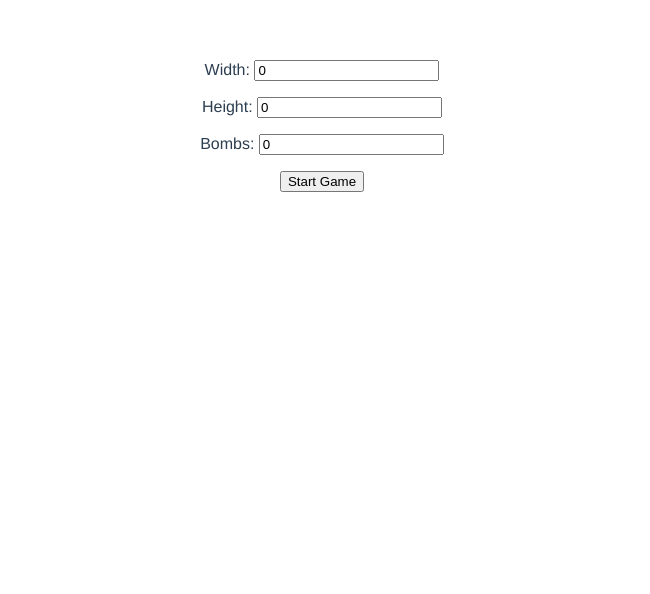
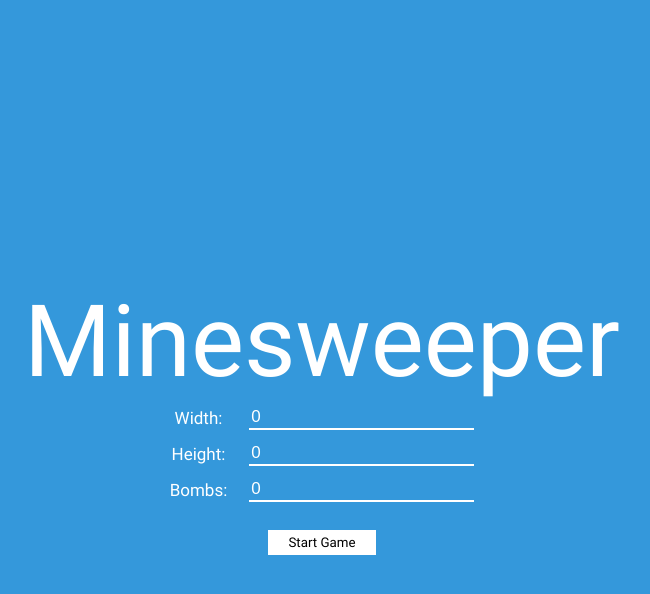
Before and after one commit to J3Productions/EECS448-1-Minesweeper, a Vue app: page / in a window 1280 px wide. Shown: the top 594 px of the page, without its empty margins (318-968 px from the left). Built offline with nearby package versions, Linux system fonts and the light colour scheme.

Commit message:
Made input page look okay

```diff
--- a/src/App.vue
+++ b/src/App.vue
@@ -17,12 +17,13 @@ export default class App extends Vue {}
 </script>
 
 <style>
+@import './assets/roboto.css';
+body {
+  background-color: #3498db;
+  color: white;
+  font-family: 'Roboto', sans-serif;
+}
 #app {
-  font-family: 'Avenir', Helvetica, Arial, sans-serif;
-  -webkit-font-smoothing: antialiased;
-  -moz-osx-font-smoothing: grayscale;
   text-align: center;
-  color: #2c3e50;
-  margin-top: 60px;
 }
 </style>
--- /dev/null
+++ b/src/assets/roboto.css
@@ -0,0 +1,56 @@
+/* cyrillic-ext */
+@font-face {
+  font-family: 'Roboto';
+  font-style: normal;
+  font-weight: 400;
+  src: local('Roboto'), local('Roboto-Regular'), url(https://fonts.gstatic.com/s/roboto/v18/KFOmCnqEu92Fr1Mu72xKOzY.woff2) format('woff2');
+  unicode-range: U+0460-052F, U+1C80-1C88, U+20B4, U+2DE0-2DFF, U+A640-A69F, U+FE2E-FE2F;
+}
+/* cyrillic */
+@font-face {
+  font-family: 'Roboto';
+  font-style: normal;
+  font-weight: 400;
+  src: local('Roboto'), local('Roboto-Regular'), url(https://fonts.gstatic.com/s/roboto/v18/KFOmCnqEu92Fr1Mu5mxKOzY.woff2) format('woff2');
+  unicode-range: U+0400-045F, U+0490-0491, U+04B0-04B1, U+2116;
+}
+/* greek-ext */
+@font-face {
+  font-family: 'Roboto';
+  font-style: normal;
+  font-weight: 400;
+  src: local('Roboto'), local('Roboto-Regular'), url(https://fonts.gstatic.com/s/roboto/v18/KFOmCnqEu92Fr1Mu7mxKOzY.woff2) format('woff2');
+  unicode-range: U+1F00-1FFF;
+}
+/* greek */
+@font-face {
+  font-family: 'Roboto';
+  font-style: normal;
+  font-weight: 400;
+  src: local('Roboto'), local('Roboto-Regular'), url(https://fonts.gstatic.com/s/roboto/v18/KFOmCnqEu92Fr1Mu4WxKOzY.woff2) format('woff2');
+  unicode-range: U+0370-03FF;
+}
+/* vietnamese */
+@font-face {
+  font-family: 'Roboto';
+  font-style: normal;
+  font-weight: 400;
+  src: local('Roboto'), local('Roboto-Regular'), url(https://fonts.gstatic.com/s/roboto/v18/KFOmCnqEu92Fr1Mu7WxKOzY.woff2) format('woff2');
+  unicode-range: U+0102-0103, U+0110-0111, U+1EA0-1EF9, U+20AB;
+}
+/* latin-ext */
+@font-face {
+  font-family: 'Roboto';
+  font-style: normal;
+  font-weight: 400;
+  src: local('Roboto'), local('Roboto-Regular'), url(https://fonts.gstatic.com/s/roboto/v18/KFOmCnqEu92Fr1Mu7GxKOzY.woff2) format('woff2');
+  unicode-range: U+0100-024F, U+0259, U+1E00-1EFF, U+2020, U+20A0-20AB, U+20AD-20CF, U+2113, U+2C60-2C7F, U+A720-A7FF;
+}
+/* latin */
+@font-face {
+  font-family: 'Roboto';
+  font-style: normal;
+  font-weight: 400;
+  src: local('Roboto'), local('Roboto-Regular'), url(https://fonts.gstatic.com/s/roboto/v18/KFOmCnqEu92Fr1Mu4mxK.woff2) format('woff2');
+  unicode-range: U+0000-00FF, U+0131, U+0152-0153, U+02BB-02BC, U+02C6, U+02DA, U+02DC, U+2000-206F, U+2074, U+20AC, U+2122, U+2191, U+2193, U+2212, U+2215, U+FEFF, U+FFFD;
+}
--- a/src/components/ConfigPage.vue
+++ b/src/components/ConfigPage.vue
@@ -1,10 +1,26 @@
 <template>
-  <div id="config">
-    <p v-if="errorMsg">{{ errorMsg }}</p>
-    <p>Width: <input v-model="width" type="number"></input></p>
-    <p>Height: <input v-model="height" type="number"></input></p>
-    <p>Bombs: <input v-model="bombs" type="number"></input></p>
-    <p><input type="button" v-on:click="submit" value="Start Game"></input></p>
+  <div id="wrapper">
+    <p id="header">Minesweeper</p>
+    <div id="config-wrapper">
+      <div id="config">
+        <table>
+          <tr>
+            <td>Width:</td>
+            <td><input v-model="width" type="number"></input></td>
+          </tr>
+          <tr>
+            <td>Height:</td>
+            <td><input v-model="height" type="number"></input></td>
+          </tr>
+          <tr>
+            <td>Bombs:</td>
+            <td><input v-model="bombs" type="number"></input></td>
+          </tr>
+        </table>
+        <p><input type="button" v-on:click="submit" value="Start Game"></input></p>
+      </div>
+      <p>{{ errorMsg }}</p>
+    </div>
   </div>
 </template>
 
@@ -13,45 +29,103 @@ import { Component, Prop, Vue, Watch } from 'vue-property-decorator';
 
 @Component
 export default class ConfigPage extends Vue {
-  @Prop() private msg!: string;
   private width = 0;
   private height = 0;
   private bombs = 0;
 
-  private errorMsg = '';
+  private errorMsg: string = '';
+  private error = false;
 
   public submit() {
     this.errorMsg = this.filterRange();
   }
 
   public getWidth(): number {
-    return this.width;
+    if (this.errorMsg === '') {
+      return this.width;
+    }
+    throw new TypeError('Width is currently invalid');
   }
 
   public getHeight(): number {
-    return this.height;
+    if (this.errorMsg === '') {
+      return this.height;
+    }
+    throw new TypeError('Height is currently invalid');
   }
 
   public getBombs(): number {
-    return this.bombs;
+    if (this.errorMsg === '') {
+      return this.bombs;
+    }
+    throw new TypeError('Bombs is currently invalid');
   }
 
   private filterRange(): string {
-    let errorMsg = '';
+    let invalid = '';
     if (this.width < 2 || this.width > 50) {
-      errorMsg += 'Width must be between 2 and 50';
+      invalid += 'width';
     }
     if (this.height < 2 || this.height > 50) {
-      errorMsg += '\nHeight must be between 2 and 50';
+      invalid += ', height';
     }
     if (this.bombs < 1 || this.bombs > this.height * this.width - 1) {
-      errorMsg += `\nNumber of bombs must be between 1 and ${this.height * this.width - 1}`;
+      invalid += ', number of bombs';
+    }
+    if (invalid[0] === '\n') {
+      invalid = invalid.substr(1, invalid.length);
     }
 
-    if (errorMsg[0] === '\n') {
-      errorMsg = errorMsg.substr(1, errorMsg.length);
+    if(invalid.length > 0) {
+      invalid = `${invalid[0].toUpperCase()}${invalid.substr(1)}`;
     }
-    return errorMsg;
+    return invalid.length > 0 ? `${invalid} have invalid values.` : '';
   }
 }
 </script>
+<style scoped>
+  input[type="number"] {
+    background-color: rgba(0, 0, 0, 0);
+    box-shadow: none;
+    border: 0;
+    border-bottom: 2px solid white;
+    color: white;
+    margin-left: 10px;
+    font-size: 17px;
+  }
+  input:focus {
+    outline: none;
+  }
+  input[type="button"] {
+    background-color: white;
+    color: black;
+    border: 0;
+    padding: 5px;
+    font-family: 'Roboto';
+    padding: 5px 20px 5px 20px;
+  }
+  table {
+    border-spacing: 10px;
+  }
+  #wrapper {
+    display: table;
+    display: flex;
+    flex-direction: column;
+    justify-content: center;
+    width: 100vw;
+    height: 95vh;
+    max-width: 100%;
+    font-size: 17px;
+  }
+  #header {
+    font-size: 100px;
+    margin-bottom: -10px;
+  }
+  #config {
+    border-radius: 10px;
+    width: fit-content;
+    margin: auto;
+    padding: 5px;
+    font-family: 'Roboto', sans-serif;
+  }
+</style>
```
